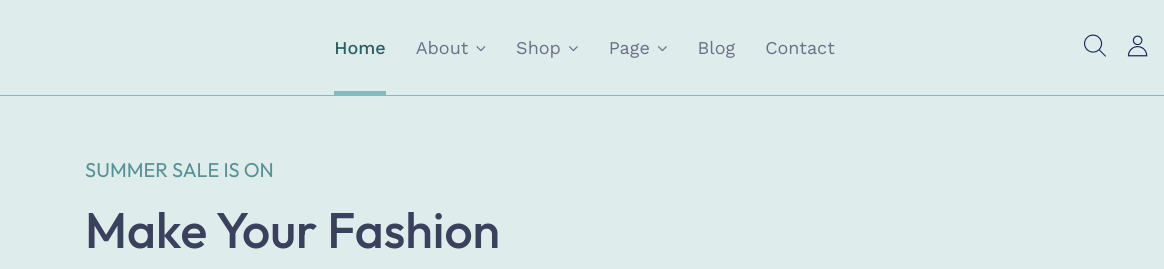
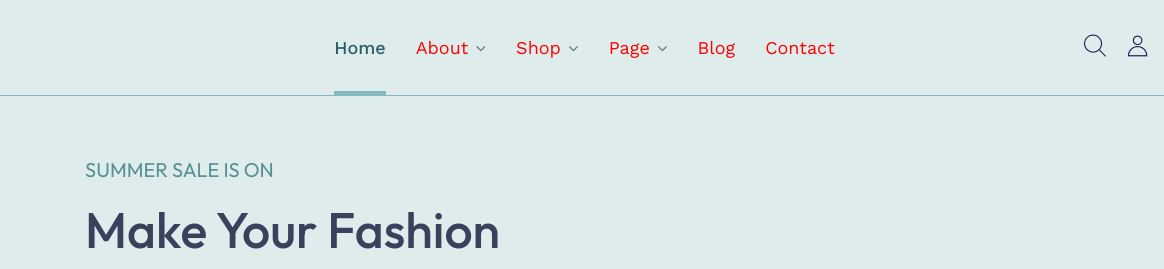
Before and after one commit to hemant-prajapati-2/Uina.com, a plain HTML site: page index.html in a window 1280 px wide. Shown: the top 269 px of the page, 0-1164 px from the left. Drawn offline with nearby package versions, Linux system fonts and the light colour scheme; a web font is replaced by a local one.

Commit message:
change color

```diff
--- a/css/style.css
+++ b/css/style.css
@@ -61,7 +61,7 @@ body.fixed-header{ padding-top:56px;}
     font-size: 18px;
     font-weight: 400;
     line-height: 95px;
-    color: #6A7087;
+    color: red;
     position: relative;
     display: inline-block;
     padding: 0;
```
